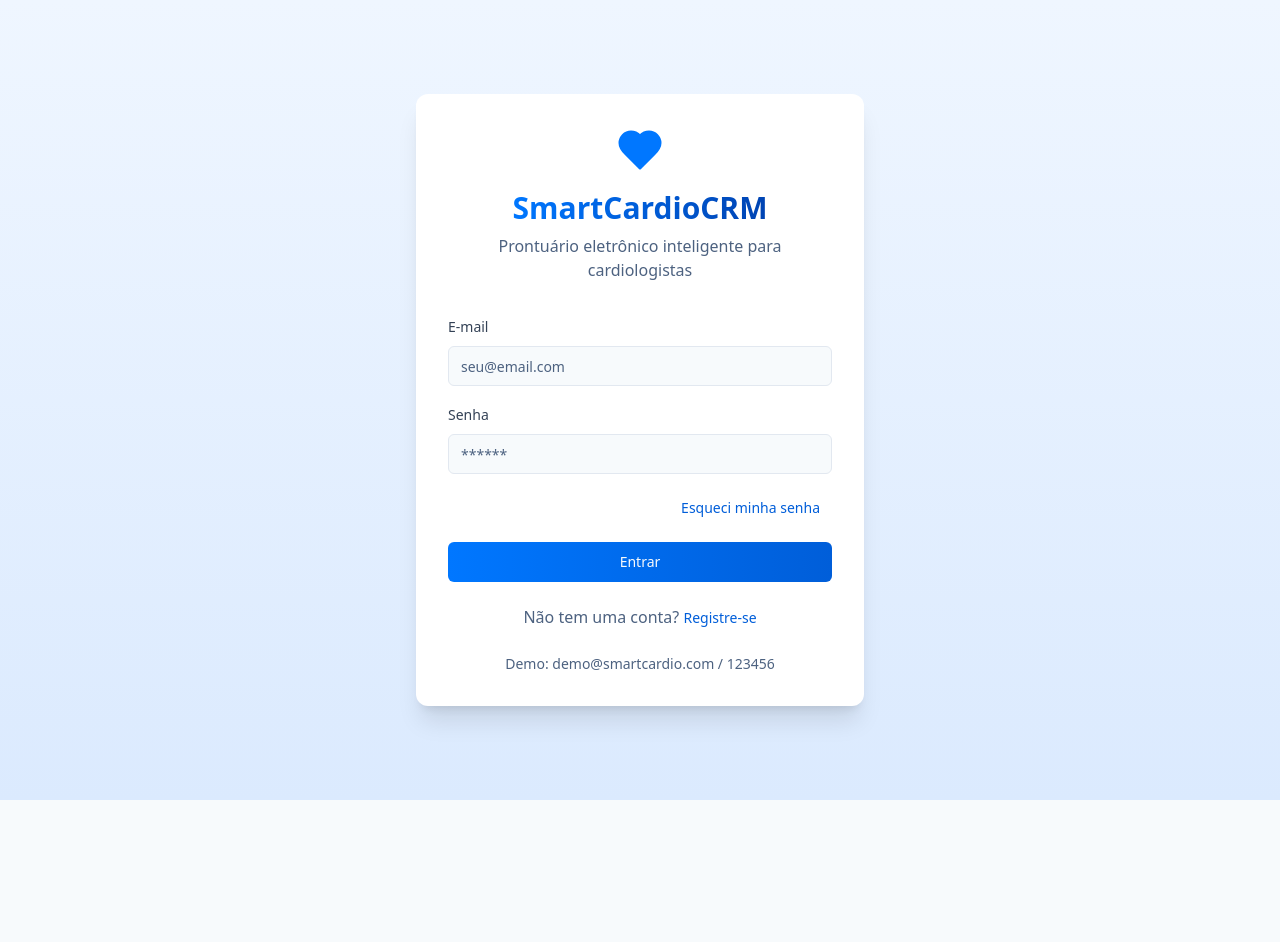
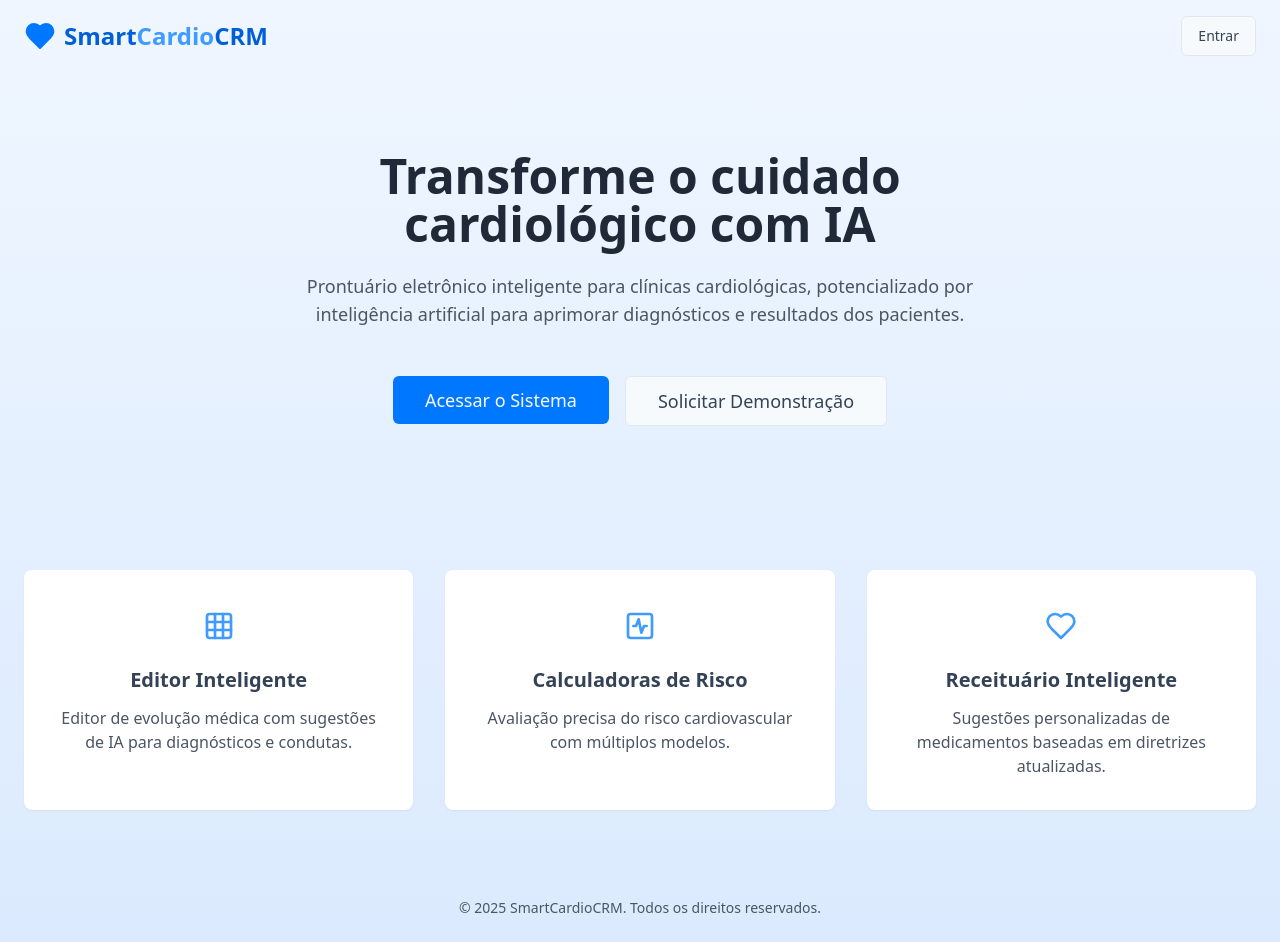
Before and after one commit to Gavi189/cardio-ai-evolve, a React (Vite) app: page / in a window 1280 px wide. Before the commit the page ends 800 px from the top, so only its background shows below. Built offline with nearby package versions, Linux system fonts and the light colour scheme.

Commit message:
feat: Implement landing page
Implement a basic landing page for the application.

```diff
--- a/src/App.tsx
+++ b/src/App.tsx
@@ -3,8 +3,9 @@ import { Toaster } from "@/components/ui/toaster";
 import { Toaster as Sonner } from "@/components/ui/sonner";
 import { TooltipProvider } from "@/components/ui/tooltip";
 import { QueryClient, QueryClientProvider } from "@tanstack/react-query";
-import { BrowserRouter, Routes, Route } from "react-router-dom";
+import { BrowserRouter, Routes, Route, Navigate } from "react-router-dom";
 import Layout from "./components/layout/Layout";
+import Index from "./pages/Index";
 import Login from "./pages/Login";
 import Register from "./pages/Register";
 import RecoverPassword from "./pages/RecoverPassword";
@@ -27,7 +28,8 @@ const App = () => (
       <Sonner />
       <BrowserRouter>
         <Routes>
-          <Route path="/" element={<Login />} />
+          <Route path="/" element={<Index />} />
+          <Route path="/login" element={<Login />} />
           <Route path="/register" element={<Register />} />
           <Route path="/recover-password" element={<RecoverPassword />} />
           <Route element={<Layout />}>
--- a/src/pages/Index.tsx
+++ b/src/pages/Index.tsx
@@ -1,12 +1,92 @@
-// Update this page (the content is just a fallback if you fail to update the page)
+
+import { Heart, Grid3X3, ActivitySquare } from "lucide-react";
+import { Link } from "react-router-dom";
+import { Button } from "@/components/ui/button";
 
 const Index = () => {
   return (
-    <div className="min-h-screen flex items-center justify-center bg-gray-100">
-      <div className="text-center">
-        <h1 className="text-4xl font-bold mb-4">Welcome to Your Blank App</h1>
-        <p className="text-xl text-gray-600">Start building your amazing project here!</p>
-      </div>
+    <div className="min-h-screen bg-gradient-to-b from-blue-50 to-blue-100">
+      {/* Header */}
+      <header className="container mx-auto py-4 px-6 flex justify-between items-center">
+        <div className="flex items-center gap-2">
+          <Heart className="h-8 w-8 text-cardio-600" fill="#0077ff" strokeWidth={1.5} />
+          <h1 className="text-2xl font-bold">
+            <span className="text-cardio-700">Smart</span>
+            <span className="text-cardio-500">Cardio</span>
+            <span className="text-cardio-700">CRM</span>
+          </h1>
+        </div>
+        <Link to="/login">
+          <Button variant="outline" className="rounded-md">
+            Entrar
+          </Button>
+        </Link>
+      </header>
+
+      {/* Hero Section */}
+      <section className="container mx-auto px-6 py-20 text-center">
+        <h2 className="text-4xl md:text-5xl font-bold text-gray-800 mb-6">
+          Transforme o cuidado<br />
+          cardiológico com IA
+        </h2>
+        <p className="max-w-3xl mx-auto text-lg text-gray-600 mb-12">
+          Prontuário eletrônico inteligente para clínicas cardiológicas, potencializado por
+          inteligência artificial para aprimorar diagnósticos e resultados dos pacientes.
+        </p>
+        <div className="flex flex-wrap justify-center gap-4">
+          <Link to="/login">
+            <Button className="bg-cardio-600 hover:bg-cardio-700 rounded-md px-8 py-6 text-lg">
+              Acessar o Sistema
+            </Button>
+          </Link>
+          <Button variant="outline" className="rounded-md px-8 py-6 text-lg">
+            Solicitar Demonstração
+          </Button>
+        </div>
+      </section>
+
+      {/* Features Section */}
+      <section className="container mx-auto px-6 py-16">
+        <div className="grid grid-cols-1 md:grid-cols-3 gap-8">
+          {/* Feature 1 */}
+          <div className="bg-white p-8 rounded-lg shadow-sm text-center">
+            <div className="mx-auto w-12 h-12 flex items-center justify-center mb-4">
+              <Grid3X3 className="h-8 w-8 text-cardio-500" />
+            </div>
+            <h3 className="text-xl font-semibold mb-3">Editor Inteligente</h3>
+            <p className="text-gray-600">
+              Editor de evolução médica com sugestões de IA para diagnósticos e condutas.
+            </p>
+          </div>
+
+          {/* Feature 2 */}
+          <div className="bg-white p-8 rounded-lg shadow-sm text-center">
+            <div className="mx-auto w-12 h-12 flex items-center justify-center mb-4">
+              <ActivitySquare className="h-8 w-8 text-cardio-500" />
+            </div>
+            <h3 className="text-xl font-semibold mb-3">Calculadoras de Risco</h3>
+            <p className="text-gray-600">
+              Avaliação precisa do risco cardiovascular com múltiplos modelos.
+            </p>
+          </div>
+
+          {/* Feature 3 */}
+          <div className="bg-white p-8 rounded-lg shadow-sm text-center">
+            <div className="mx-auto w-12 h-12 flex items-center justify-center mb-4">
+              <Heart className="h-8 w-8 text-cardio-500" />
+            </div>
+            <h3 className="text-xl font-semibold mb-3">Receituário Inteligente</h3>
+            <p className="text-gray-600">
+              Sugestões personalizadas de medicamentos baseadas em diretrizes atualizadas.
+            </p>
+          </div>
+        </div>
+      </section>
+
+      {/* Footer */}
+      <footer className="container mx-auto py-6 px-6 text-center text-gray-600 text-sm">
+        © 2025 SmartCardioCRM. Todos os direitos reservados.
+      </footer>
     </div>
   );
 };
```
